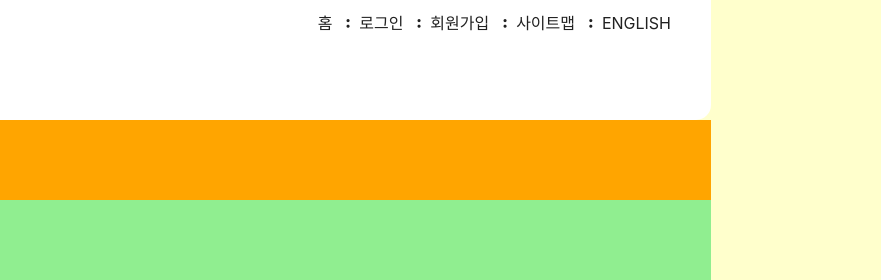
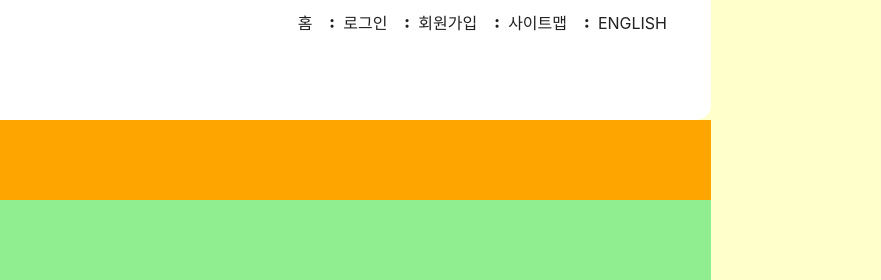
Before and after one commit to PracticeKJY/test3, a website: page index.html in a window 1280 px wide. Shown: the top 280 px of the page, 399-1280 px from the left. Drawn offline with Linux system fonts and the light colour scheme; a web font is replaced by a local one.

Commit message:
LNB수정후 li에 오른쪽으로 margin 4px수정

```diff
--- a/styles/style.css
+++ b/styles/style.css
@@ -67,6 +67,7 @@ body{
 
 .member li{
   display: inline-block;
+  margin-right: 4px;
   /*인라인 박스(=inline 요소와는 비슷하지만, 이는 너비(width) 와 높이(height) 를 설정할 수 있다.
      inline 과 block 의 중간 단계) 식으로 각각 만들어줌. */
 }
```
